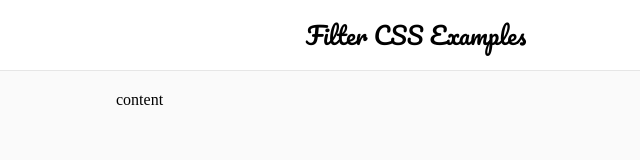
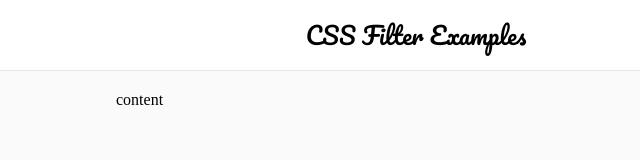
Before and after one commit to asc0de/filter-css-examples, a website: page index.html in a window 1280 px wide. Shown: the full height of the page, 224-864 px from the left. Drawn offline with Linux system fonts and the light colour scheme.

Commit message:
rename title

```diff
--- a/index.html
+++ b/index.html
@@ -10,7 +10,7 @@
 </head>
 <body>
     <header>
-        <h2>Filter CSS Examples</h2>
+        <h2>CSS Filter Examples</h2>
     </header>
     <article>
         <div class="content">
```
